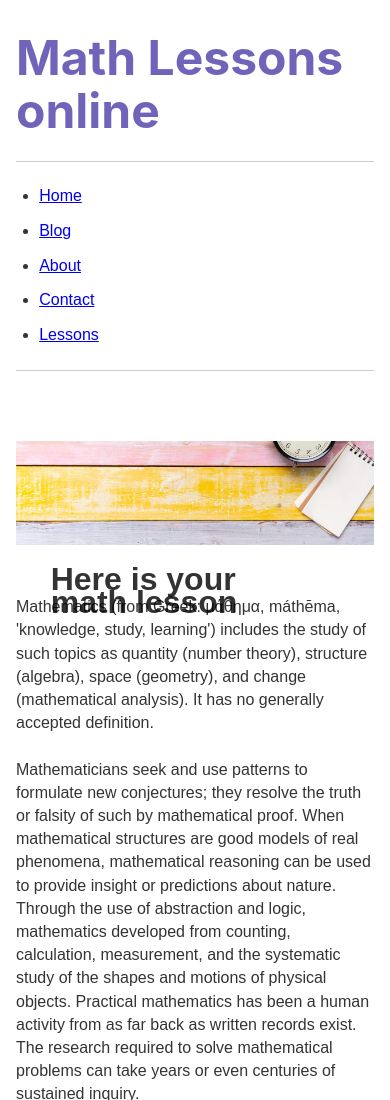
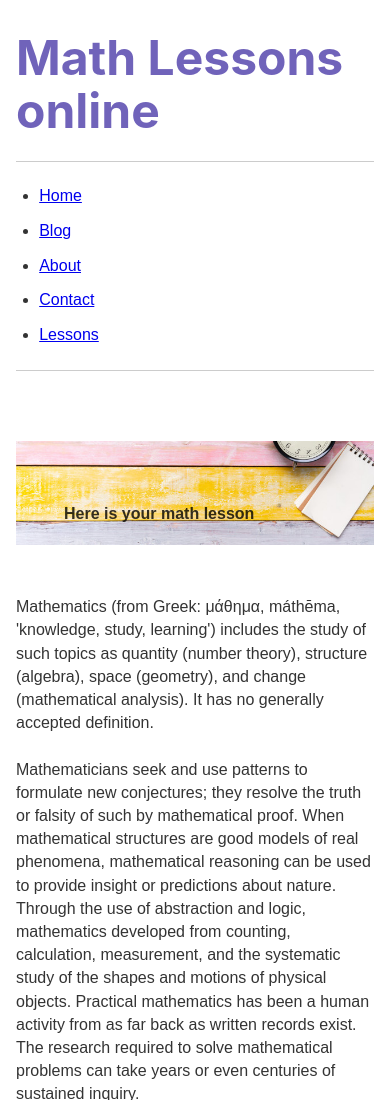
Before and after one commit to nikolinadapic/online-ucionica, a Gatsby site in the folder gatsby-project/: page /lesson in a window 390 px wide. Shown: the top 1100 px of the page. Built offline with nearby package versions, Linux system fonts and the light colour scheme; Gatsby itself is replaced by a stand-in of ours.

Commit message:
Fixed lesson title

```diff
--- a/gatsby-project/src/pages/lesson.js
+++ b/gatsby-project/src/pages/lesson.js
@@ -9,7 +9,7 @@ const Lesson = () => {
     return (
         <MyLayout>
             <Head title="Lesson" />
-            <div className={lessonStyles.image}>
+            <div className={lessonStyles.image} className={lessonStyles.container}>
                 <LessonImage className={lessonStyles.image} />
                 <div className={lessonStyles.centered}>Here is your math lesson</div>
             </div>
--- a/gatsby-project/src/pages/lesson.module.scss
+++ b/gatsby-project/src/pages/lesson.module.scss
@@ -6,7 +6,7 @@
 .centered {
   position: absolute;
   top: 70%;
-  left: 42%;
+  left: 40%;
   transform: translate(-50%, -50%);
   font-size: 2rem;
   font-weight: bold;
@@ -19,3 +19,14 @@
 .text {
     margin-top: 50px;
 }
+
+@media only screen and (max-width: 600px) {
+  .centered {
+    position: absolute;
+    top: 70%;
+    left: 40%;
+    transform: translate(-50%, -50%);
+    font-size: 1rem;
+    font-weight: bold;
+  }
+}
```
